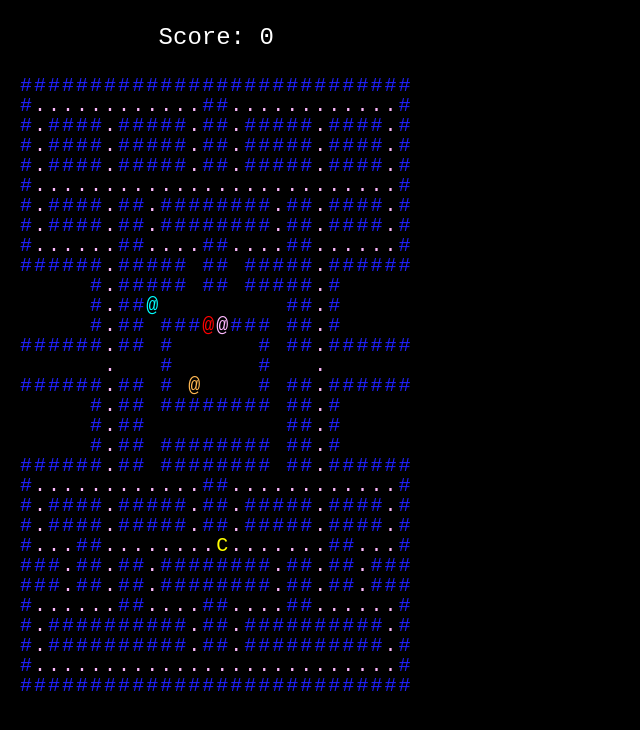
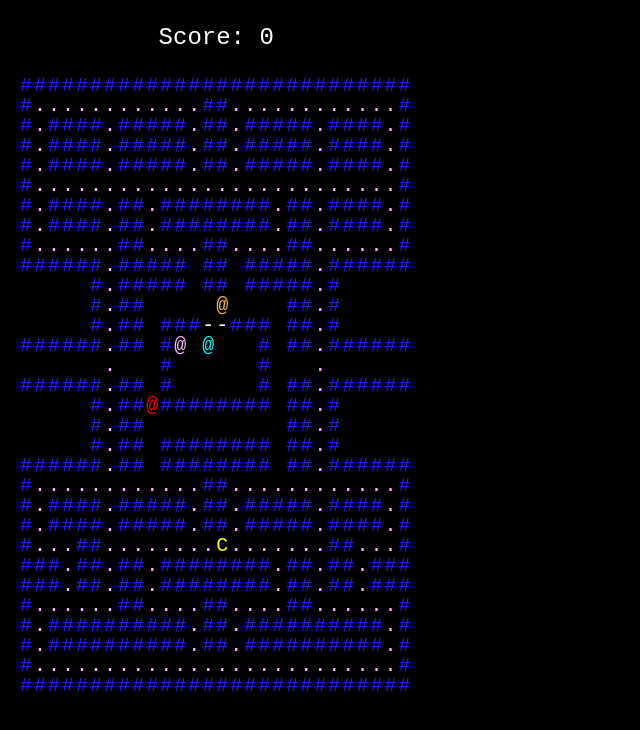
Before and after one commit to MarinaPrice-Dev/asciiman, a React (Vite) app: page / in a window 1280 px wide. Shown: the top 730 px of the page, without its empty margins (0-640 px from the left). Built offline with nearby package versions, Linux system fonts and the light colour scheme.

Commit message:
the ghosts should never overlap

```diff
--- a/src/components/Game.tsx
+++ b/src/components/Game.tsx
@@ -52,7 +52,39 @@ const Game: React.FC = () => {
 
   const moveGhosts = useCallback(() => {
     setGameState(prevState => {
-      const newGhosts = prevState.ghosts.map(ghost => moveGhost(ghost, prevState.pacman));
+      const occupied = new Set<string>();
+      const newGhosts = [];
+      for (let idx = 0; idx < prevState.ghosts.length; idx++) {
+        const ghost = prevState.ghosts[idx];
+        // Add already-moved ghosts' positions to occupied
+        newGhosts.forEach(g => occupied.add(`${g.position.x},${g.position.y}`));
+        // Try to move the ghost
+        let movedGhost = moveGhost(ghost, prevState.pacman);
+        let tries = 0;
+        // If the new position is occupied, try up to 4 alternative directions
+        while (
+          occupied.has(`${movedGhost.position.x},${movedGhost.position.y}`) &&
+          tries < 4
+        ) {
+          const altDirs = ['up', 'down', 'left', 'right'].filter(
+            d => d !== movedGhost.direction
+          ) as Direction[];
+          for (const dir of altDirs) {
+            const altGhost = moveGhost({ ...ghost, direction: dir }, prevState.pacman);
+            if (!occupied.has(`${altGhost.position.x},${altGhost.position.y}`)) {
+              movedGhost = altGhost;
+              break;
+            }
+          }
+          tries++;
+          if (tries >= 4) {
+            movedGhost = { ...ghost };
+            break;
+          }
+        }
+        occupied.add(`${movedGhost.position.x},${movedGhost.position.y}`);
+        newGhosts.push(movedGhost);
+      }
 
       // Check for collision with ghosts
       const collision = newGhosts.some(
```
